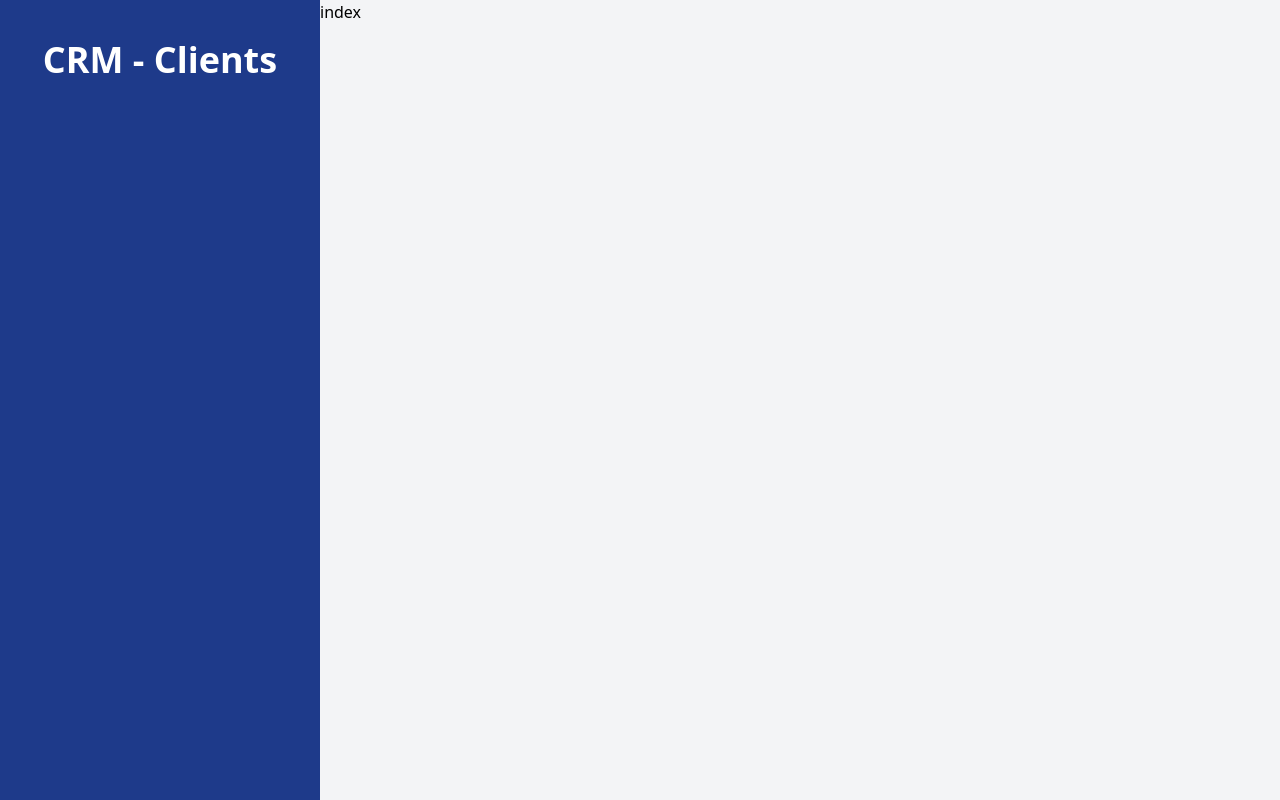
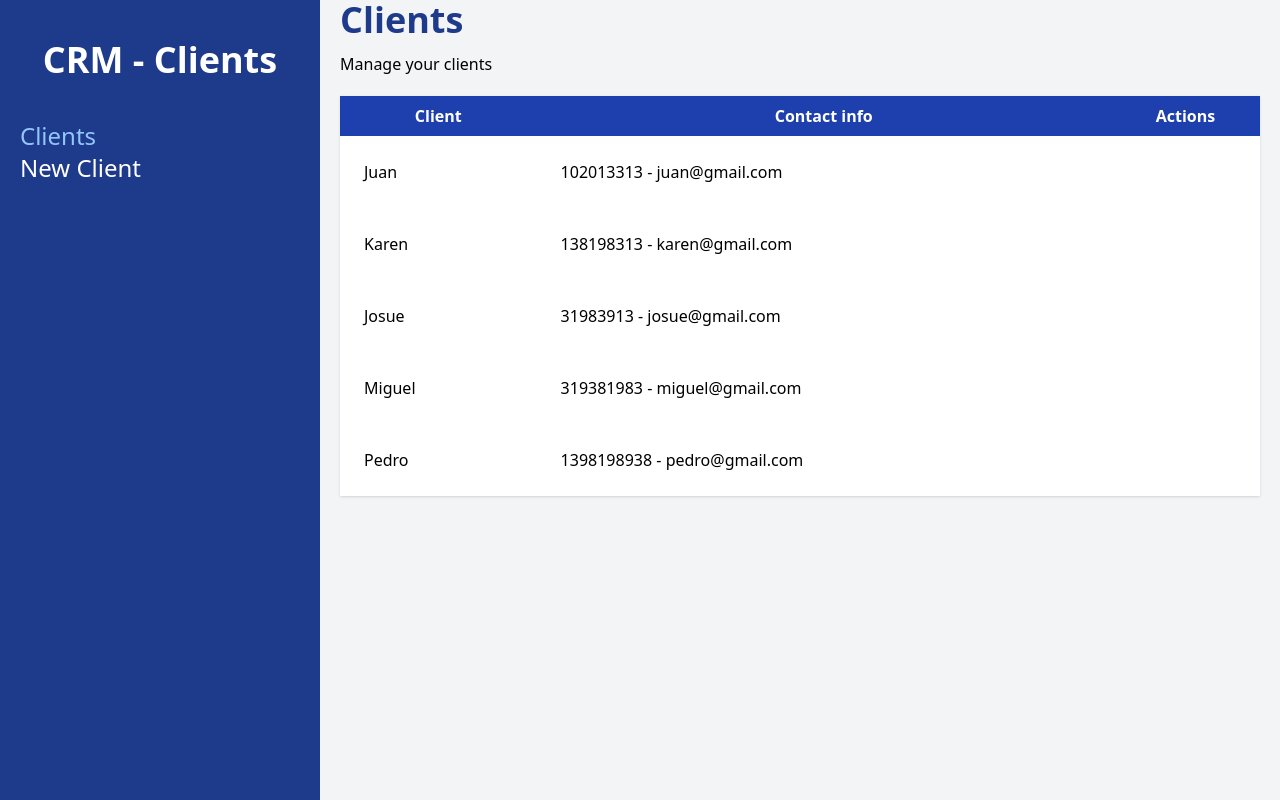
Before and after one commit to Yalex95/crm, a React (Vite) app: page / in a window 1280 px wide. Built offline with nearby package versions, Linux system fonts and the light colour scheme.

Commit message:
extract clients from obj

```diff
--- /dev/null
+++ b/src/components/Client.jsx
@@ -0,0 +1,15 @@
+import React from 'react'
+
+const Client = ({client}) => {
+    const {name,company,email,phone,id} = client
+
+  return (
+    <tr>
+        <td className="p-6">{name}</td>
+        <td className="p-6">{phone} - { email}</td>
+        <td className="p-6"></td>
+    </tr>
+  )
+}
+
+export default Client
--- a/src/components/Layout.jsx
+++ b/src/components/Layout.jsx
@@ -1,11 +1,21 @@
-import {Outlet} from 'react-router-dom'
+import {Outlet, Link, useLocation} from 'react-router-dom'
 const Layout = () => {
+    const location = useLocation()
+
   return (
     <div className="md:flex md:min-h-screen">
         <aside className="md:w-1/4 bg-blue-900 px-5 py-10">
             <h2 className='text-4xl font-black text-center text-white'>CRM - Clients</h2>
+            <nav className='mt-10'>
+                <Link
+                className={`${location.pathname === '/' ? 'text-blue-300':'text-white'} text-2xl block hover:text-blue-300`}
+                to="/">Clients</Link>
+                <Link
+                className={`${location.pathname === '/clients/new' ? 'text-blue-300':'text-white'} text-2xl block hover:text-blue-300`}
+                to="/clients/new">New Client</Link>
+            </nav>
         </aside>
-        <main className="md:w-3/4 md:h-screen overflow-scroll">
+        <main className="md:w-3/4 md:h-screen overflow-scroll px-5">
             <Outlet/>
         </main>
     </div>
--- a/src/main.jsx
+++ b/src/main.jsx
@@ -4,7 +4,7 @@ import './index.css'
 import {createBrowserRouter, RouterProvider} from 'react-router-dom'
 import Layout from './components/Layout'
 import NewClient from './pages/NewClient'
-import Index from './pages/Index'
+import Index, {loader as clientsLoader} from './pages/Index'
 
 // define routes
 const router = createBrowserRouter([
@@ -14,7 +14,8 @@ const router = createBrowserRouter([
     children: [
       {
         index: true,
-        element: <Index/>
+        element: <Index/>,
+        loader: clientsLoader
       },
       {
         path: '/clients/new',
--- a/src/pages/Index.jsx
+++ b/src/pages/Index.jsx
@@ -1,8 +1,81 @@
-import React from 'react'
+import { useLoaderData } from "react-router-dom"
+import Client from "../components/Client";
 
-const Index = () => {
+
+export function loader(){
+  // function similar as a use effect
+  const clients = [
+    {
+        id: 1,
+        name: 'Juan',
+        phone: 102013313,
+        email: "juan@gmail.com",
+        company: 'Example Company'
+    },
+    {
+        id: 2,
+        name: 'Karen',
+        phone: 138198313,
+        email: "karen@gmail.com",
+        company: 'Example Company'
+    },
+    {
+        id: 3,
+        name: 'Josue',
+        phone: 31983913,
+        email: "josue@gmail.com",
+        company: 'Example Company'
+    },
+    {
+        id: 4,
+        name: 'Miguel',
+        phone: 319381983,
+        email: "miguel@gmail.com",
+        company: 'Example Company'
+    },
+    {
+        id: 5,
+        name: 'Pedro',
+        phone: 1398198938,
+        email: "pedro@gmail.com",
+        company: 'Example Company'
+    },
+];
+
+  return clients //it has to return something
+}
+
+function Index (){
+  const clients = useLoaderData()
+
   return (
-    <div>index</div>
+    <>
+      <h1 className='font-black text-4xl text-blue-900'>Clients</h1>
+      <p className='mt-3'>Manage your clients</p>
+      {clients.length ? (
+        <table className="w-full bg-white shadow mt-5 table-auto">
+            <thead className="bg-blue-800 text-white">
+              <tr>
+                <th className="p-2">Client</th>
+                <th className="p-2">Contact info</th>
+                <th className="p-2">Actions</th>
+              </tr>
+            </thead>
+            <tbody>
+                {
+                  clients.map(client=>(
+                    <Client
+                    client = {client}
+                    key={client.id}
+                    />
+                  ))
+                }
+            </tbody>
+        </table>
+      ):
+    (<p className='text-center mt-10'>No clients to show</p> )
+    }
+    </>
   )
 }
 
```
Also changed, not shown: 1 other file (tests, documents, lock files or other folders).
